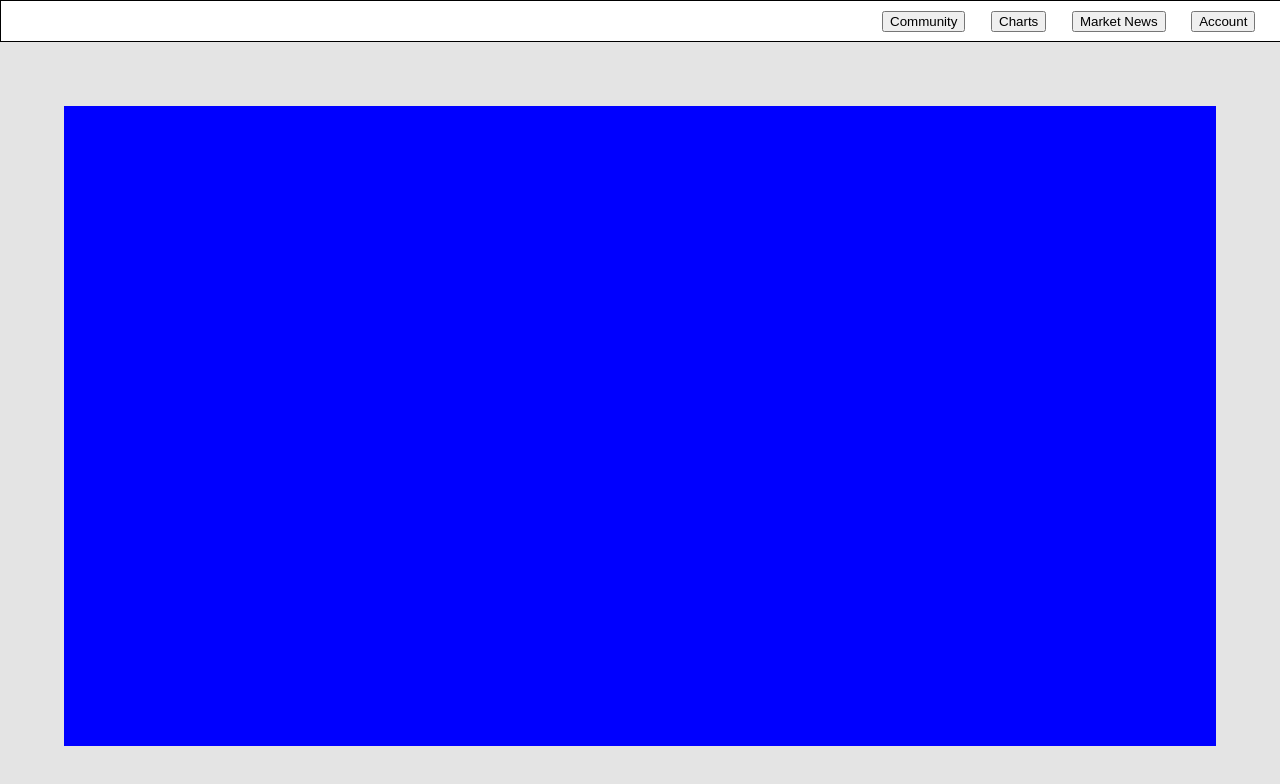
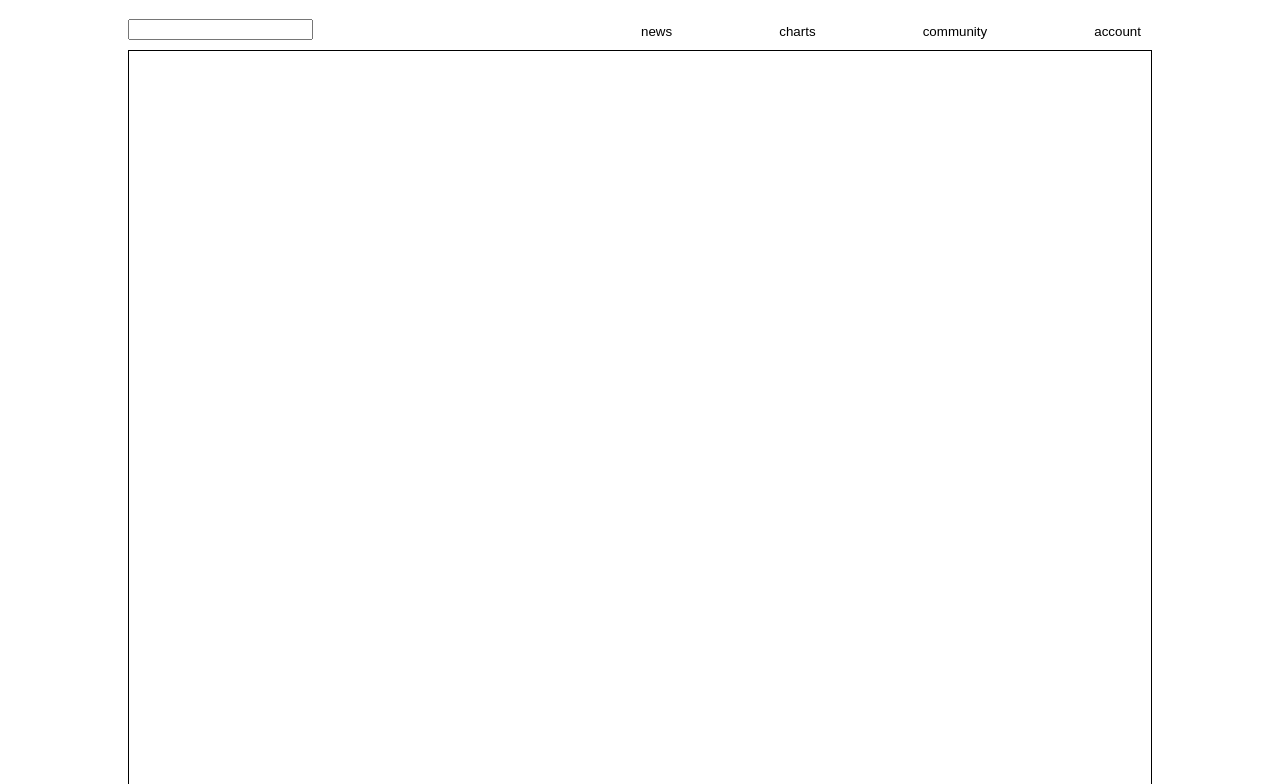
Before and after one commit to jamest7783/Dividend, a React (Create React App) app in the folder client/: page / in a window 1280 px wide. Shown: the top 784 px of the page. Built offline with nearby package versions, Linux system fonts and the light colour scheme.

Commit message:
Init Nav and Canvas

```diff
--- a/client/src/App.css
+++ b/client/src/App.css
@@ -1,33 +1,39 @@
 body{
     margin:0;
-    overflow:hidden;
+}
+#app{
+    height:100vh;
+    width:100vw;
+    background:white;
+    display:grid;
+    grid-template:5% 80% 15%/10% 80% 10%;
+}
+#header{
+    grid-area:1/2/1/2;
+    display:flex;
+    justify-content:space-between;
+    align-items:flex-end;
+}
+#nav{
+    min-width:50%;
+    display:flex;
+    justify-content:space-between;
+    margin-right:5px;
+}
+.link{
+    background:transparent;
+    border:none;
 }
 #canvas{
-    margin:0;
-    height:100vh;
-    width:100vw;
-    background:rgb(228, 228, 228);
-    display:flex;
-    justify-content:flex-start;
-    align-items:center;
-    flex-direction:column;
-}
-#nav{
-    margin:0;
-    height:5vh;
-    width:100vw;
-    background:transparent;
+    grid-area:2/2/4/2;
+    margin-top:1%;
     border:1px solid black;
     display:flex;
-    justify-content:flex-end;
+    justify-content:center;
     align-items:center;
 }
-.link{
-    margin-right:2%;
+#login{
+    height:50%;
+    width:40%;
+    border:1px solid black;
 }
-#chart-container{
-    margin-top:5%;
-    background:blue;
-    height:80%;
-    width:90%;
-}
--- a/client/src/App.js
+++ b/client/src/App.js
@@ -1,14 +1,22 @@
 import './App.css'
 import {Routes,Route} from 'react-router-dom'
+import {useState} from 'react'
+import Search from './components/Search'
+import Nav from './components/Nav'
 import Canvas from './components/Canvas'
-import Nav from './components/Nav'
 
 const App=()=>{
+
+  const [focus,setFocus]=useState(null)
+
   return(
-    <div>
-      <Nav />
+    <div id='app'>
+      <div id='header'>
+        <Search />
+        <Nav setFocus={setFocus}/>
+      </div>
       <Routes>
-        <Route path='/' element={<Canvas/>}/>
+        <Route path='/' element={<Canvas focus={focus}/>}/>
       </Routes>
     </div>
   )
--- a/client/src/components/Canvas.jsx
+++ b/client/src/components/Canvas.jsx
@@ -1,11 +1,11 @@
-import Chart from './Chart'
-import Nav from './Nav'
+import Login from '../components/Login'
 
-const Canvas=()=>{
+const Canvas=({focus})=>{
 
     return(
         <div id='canvas'>
-           <Chart />
+            {focus==='login' && <Login />}
+
         </div>
     )
 }
--- a/client/src/components/Chart.jsx
+++ /dev/null
@@ -1,10 +0,0 @@
-const Chart=()=>{
-
-    return(
-        <div id='chart-container'>
-            <div id='chart'>
-            </div>
-        </div>
-    )
-}
-export default Chart
--- a/client/src/components/Login.jsx
+++ b/client/src/components/Login.jsx
@@ -0,0 +1,11 @@
+const Login=()=>{
+
+    return(
+        <div id='login'>
+            <form>
+                <input type="text" />
+            </form>
+        </div>
+    )
+}
+export default Login
--- a/client/src/components/Nav.jsx
+++ b/client/src/components/Nav.jsx
@@ -1,11 +1,13 @@
-const Nav=()=>{
+const Nav=({setFocus})=>{
+
+    const show=(focus)=>{setFocus(focus)}
 
     return(
         <div id='nav'>
-            <button className="link">Community</button>
-            <button className="link">Charts</button>
-            <button className="link">Market News</button>
-            <button className="link">Account</button>
+                <button className="link">news</button>
+                <button className="link">charts</button>
+                <button className="link">community</button>
+                <button className="link" onClick={(e)=>{show('login')}}>account</button>
         </div>
     )
 }
--- /dev/null
+++ b/client/src/components/Search.jsx
@@ -0,0 +1,9 @@
+const Search=()=>{
+
+    return(
+        <div id='search'>
+            <input id='search-input'></input>
+        </div>
+    )
+}
+export default Search
```
Also changed, not shown: client/src/components/Register.jsx (+9 -0 lines).
